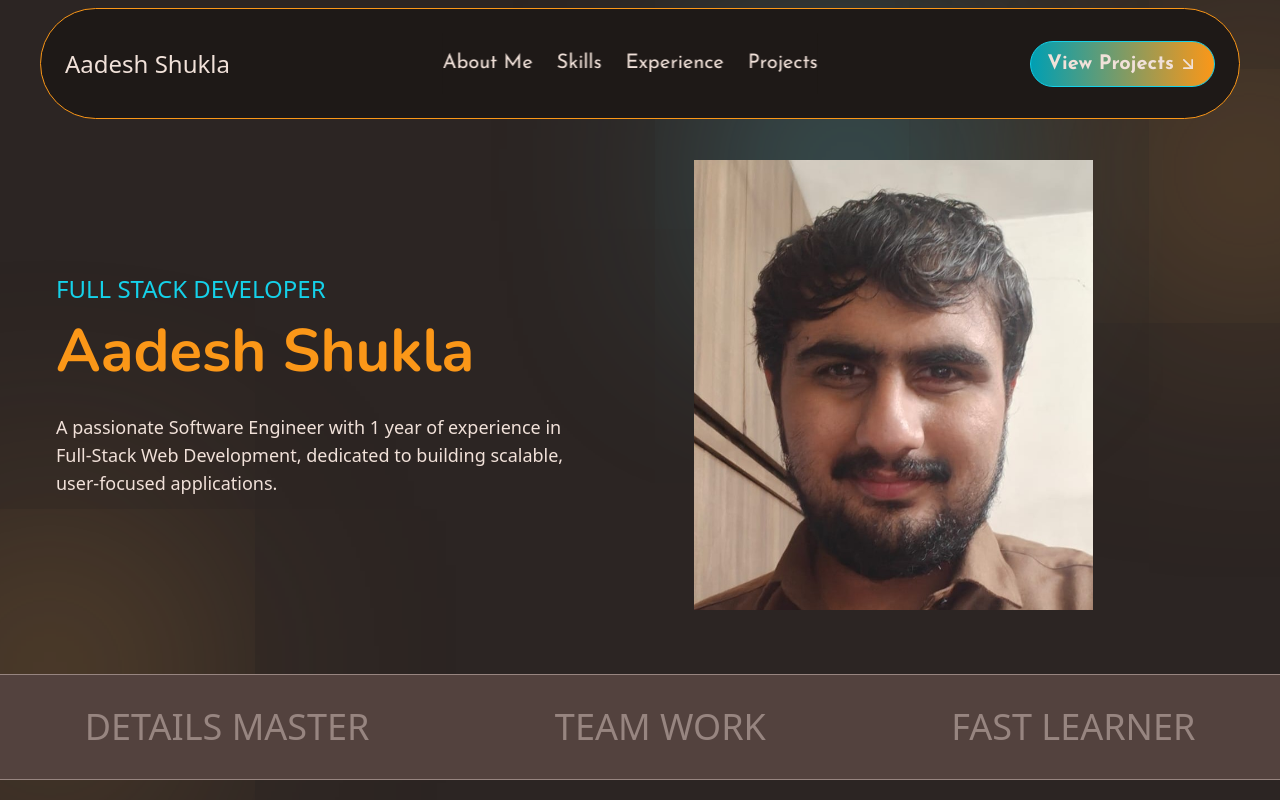
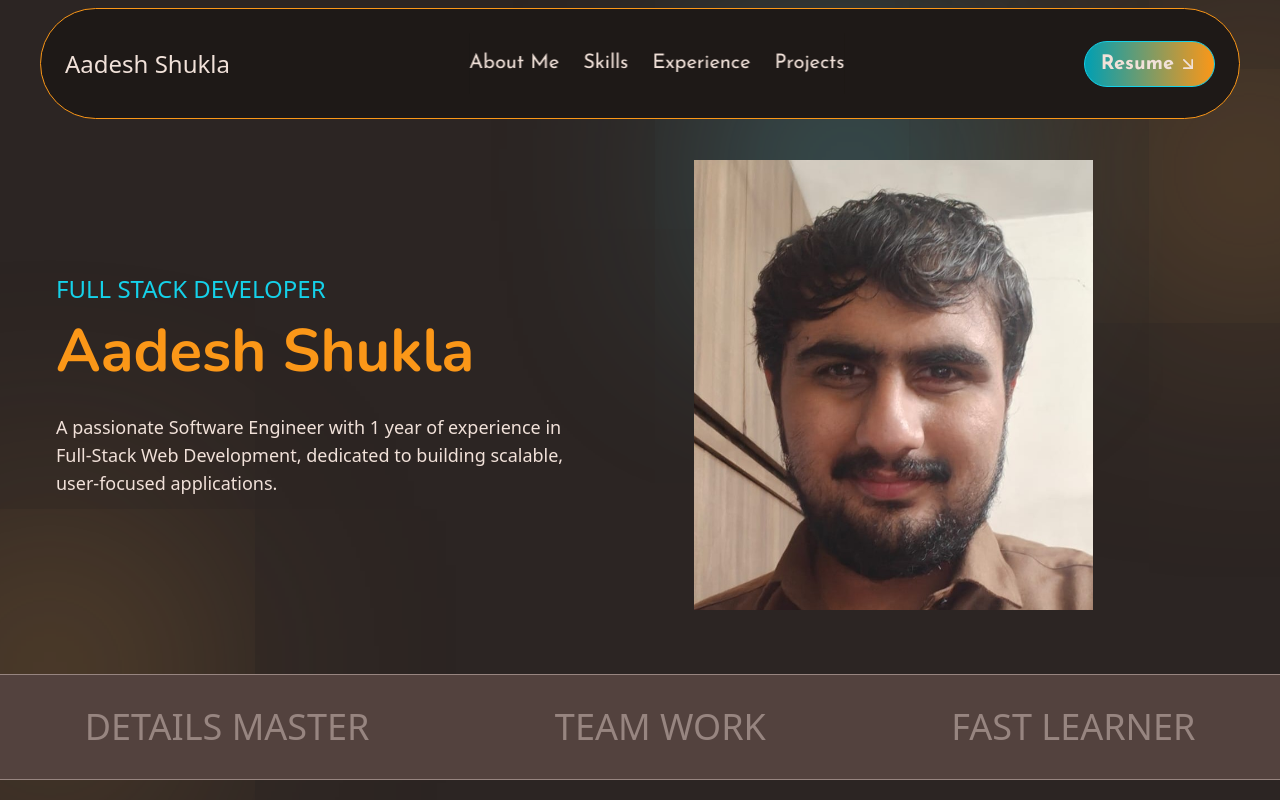
Before and after one commit to Aadesh2953/PortFolio, a React (Vite) app: page / in a window 1280 px wide. Shown: the top 800 px of the page. Built offline with nearby package versions, Linux system fonts and the light colour scheme.

Commit message:
Added Resume

```diff
--- a/src/Components/navbar/NavbarBtn.jsx
+++ b/src/Components/navbar/NavbarBtn.jsx
@@ -4,9 +4,9 @@ import { LuArrowDownRight } from "react-icons/lu";
 const NavbarBtn = () => {
   return (
     <button className=" px-4 py-2 rounded-full text-xl font-bold font-body text-white border-cyan border flex items-center gap-1 bg-gradient-to-r  from-darkCyan to-orange transition-all duration-500 hover:scale-110 hover:border-orange cursor-pointer hover:shadow-cyanShadow">
-      <Link spy={true} smooth={true} duration={500} offset={-120} to="projects">
-        View Projects
-      </Link>
+      <a target="_blank" href="/Resume.pdf" rel="noopener noreferrer">
+        Resume
+      </a>
       <div className="sm:hidden md:block">
         <LuArrowDownRight />
       </div>
```
Also changed, not shown: 1 other file (tests, documents, lock files or other folders).
